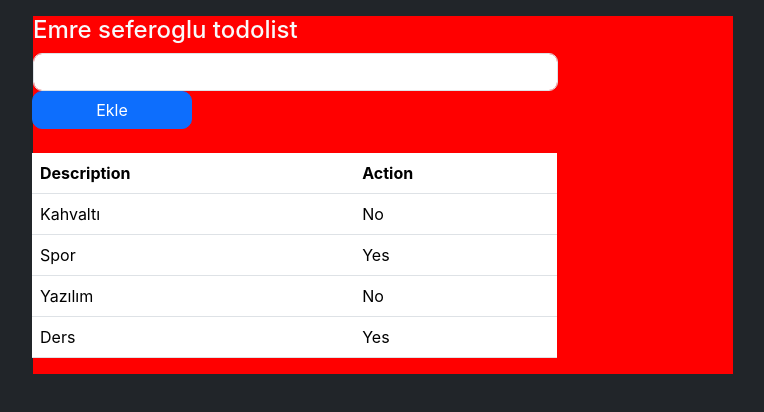
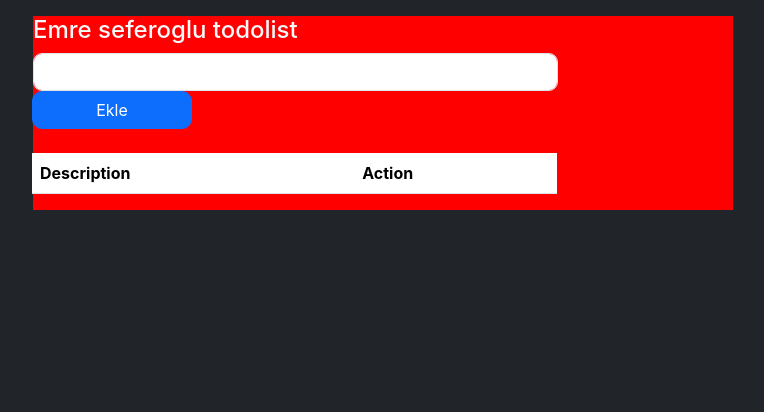
Before and after one commit to seferogluemre/CheckList-Angular, an Angular app: page / in a window 1280 px wide. Shown: the top 412 px of the page, without its empty margins (257-1021 px from the left). Built offline with nearby package versions, Linux system fonts and the light colour scheme.

Commit message:
created model

```diff
--- a/src/app/app.component.ts
+++ b/src/app/app.component.ts
@@ -12,10 +12,4 @@ import { CommonModule } from '@angular/common';
 export class AppComponent {
   title = 'todoapp-angular';
 
-  items = [
-    { description: "Kahvaltı", action: "No" },
-    { description: "Spor", action: "Yes" },
-    { description: "Yazılım", action: "No" },
-    { description: "Ders", action: "Yes" },
-  ]
 }
```
Also changed, not shown: src/app/model.ts (added, +23 -0 lines).
